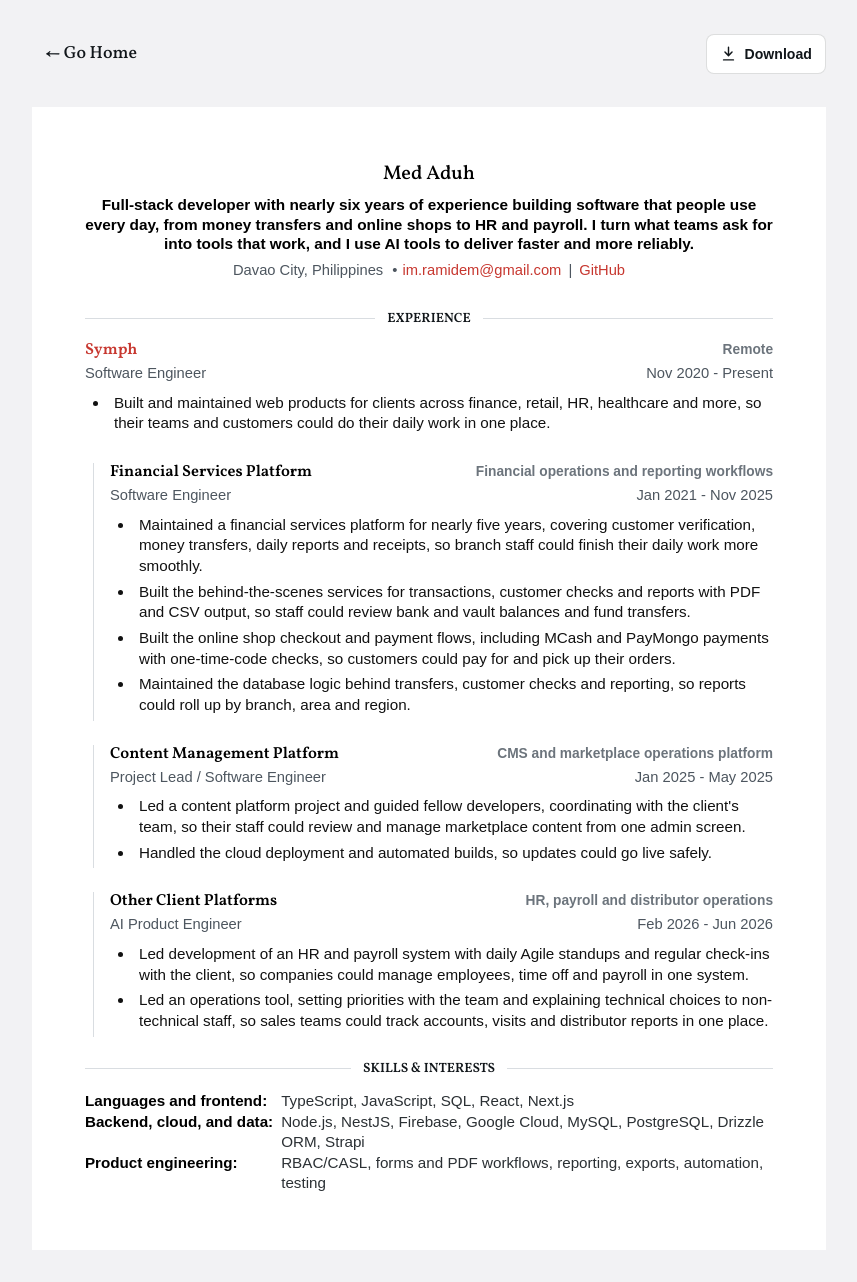
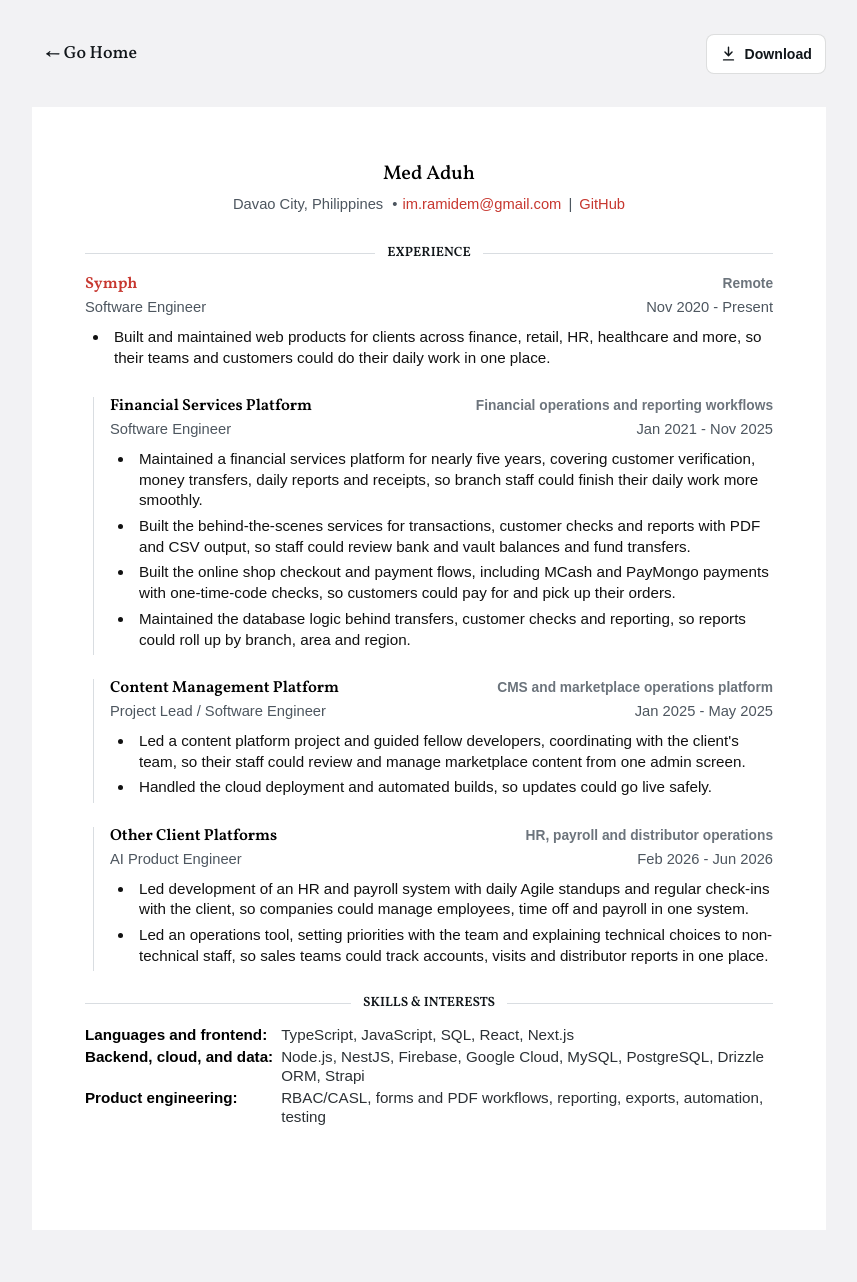
Before and after one commit to ramidem/ramidem.github.io, a Jekyll site: the page resume/index.html, which Jekyll copies as it is, in a window 1280 px wide. Shown: the whole page, without its empty margins (211-1068 px from the left). Built offline with Jekyll 4.4.1, drawn with Linux system fonts in a browser that asks for light colours.

Commit message:
feat(resume): remove the summary line and regenerate the PDF
Co-Authored-By: Claude Sonnet 5.5 <noreply@anthropic.com>

```diff
--- a/resume/data.js
+++ b/resume/data.js
@@ -4,8 +4,6 @@ window.resumeData = {
     location: "Davao City, Philippines",
     email: "im.ramidem@gmail.com",
     github: "https://github.com/ramidem",
-    summary:
-      "Full-stack developer with nearly six years of experience building software that people use every day, from money transfers and online shops to HR and payroll. I turn what teams ask for into tools that work, and I use AI tools to deliver faster and more reliably.",
     updated: "2026-06-30"
   },
   lenses: [
--- a/resume/index.html
+++ b/resume/index.html
@@ -38,7 +38,6 @@
     <section class="resume-paper" aria-label="Resume">
       <header class="resume-header">
         <h1 data-name>Med Aduh</h1>
-        <p class="headline-line" data-headline></p>
         <p class="contact-line" data-contact></p>
       </header>
 
--- a/resume/script.js
+++ b/resume/script.js
@@ -23,7 +23,6 @@
     var contact = document.querySelector("[data-contact]");
 
     document.querySelector("[data-name]").textContent = profile.name;
-    document.querySelector("[data-headline]").textContent = profile.summary;
 
     clear(contact);
     contact.appendChild(el("span", "", profile.location));
```
Also changed, not shown: 1 other file.
